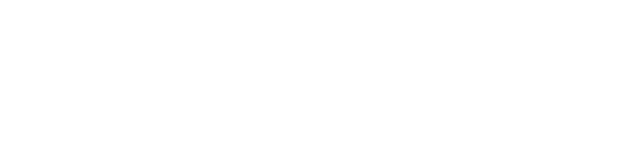
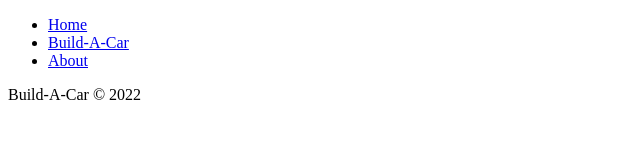
Before and after one commit to chvrlctte/SemesterProject, a plain HTML site: page miata.html in a window 1280 px wide. Shown: the whole page, without its empty margins (0-640 px from the left). Drawn offline with Linux system fonts and the light colour scheme; files that its build step writes are made by us from their sources.

Commit message:
Added footers

```diff
--- a/miata.html
+++ b/miata.html
@@ -0,0 +1,25 @@
+<!DOCTYPE html>
+<html lang="en">
+    <head>
+        <meta charset="UTF-8">
+        <meta http-equiv="X-UA-Compatible" content="IE=edge">
+        <meta name="viewport" content="width=device-width, initial-scale=1.0">
+        <link rel="stylesheet" href="./styles/stylesmiata.css">
+
+        <title>1993 Mazda Miata</title>
+    </head>
+
+    <body>
+        <nav>
+            <ul>
+                <li><a href="./index.html">Home</a></li>
+                <li><a href="./buildacar.html">Build-A-Car</a></li>
+                <li><a href="./about.html">About</a></li>
+            </ul>
+        </nav>
+
+        <footer>
+            <p>Build-A-Car &copy; 2022</p>
+        </footer>
+    </body>
+</html>
```
Also changed, not shown: ae86.html (+6 -0 lines).
